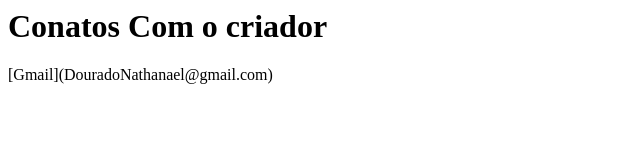
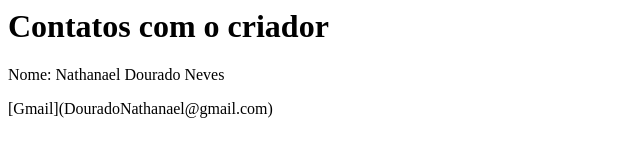
Before and after one commit to dour4d/Projeto.Integrador--Secitec, a plain HTML site: page Contato.html in a window 1280 px wide. Shown: the whole page, without its empty margins (0-640 px from the left). Drawn offline with Linux system fonts and the light colour scheme.

Commit message:
Atualização de contatos

```diff
--- a/Contato.html
+++ b/Contato.html
@@ -1,8 +1,9 @@
 <html>
   <head>
-    <h1>Conatos Com o criador</h1>
+    <h1>Contatos com o criador</h1>
   </head>
   <body>
+    <p>Nome: Nathanael Dourado Neves</p>
     <p>[Gmail](DouradoNathanael@gmail.com)</p>
   </body>
 </html>
```
